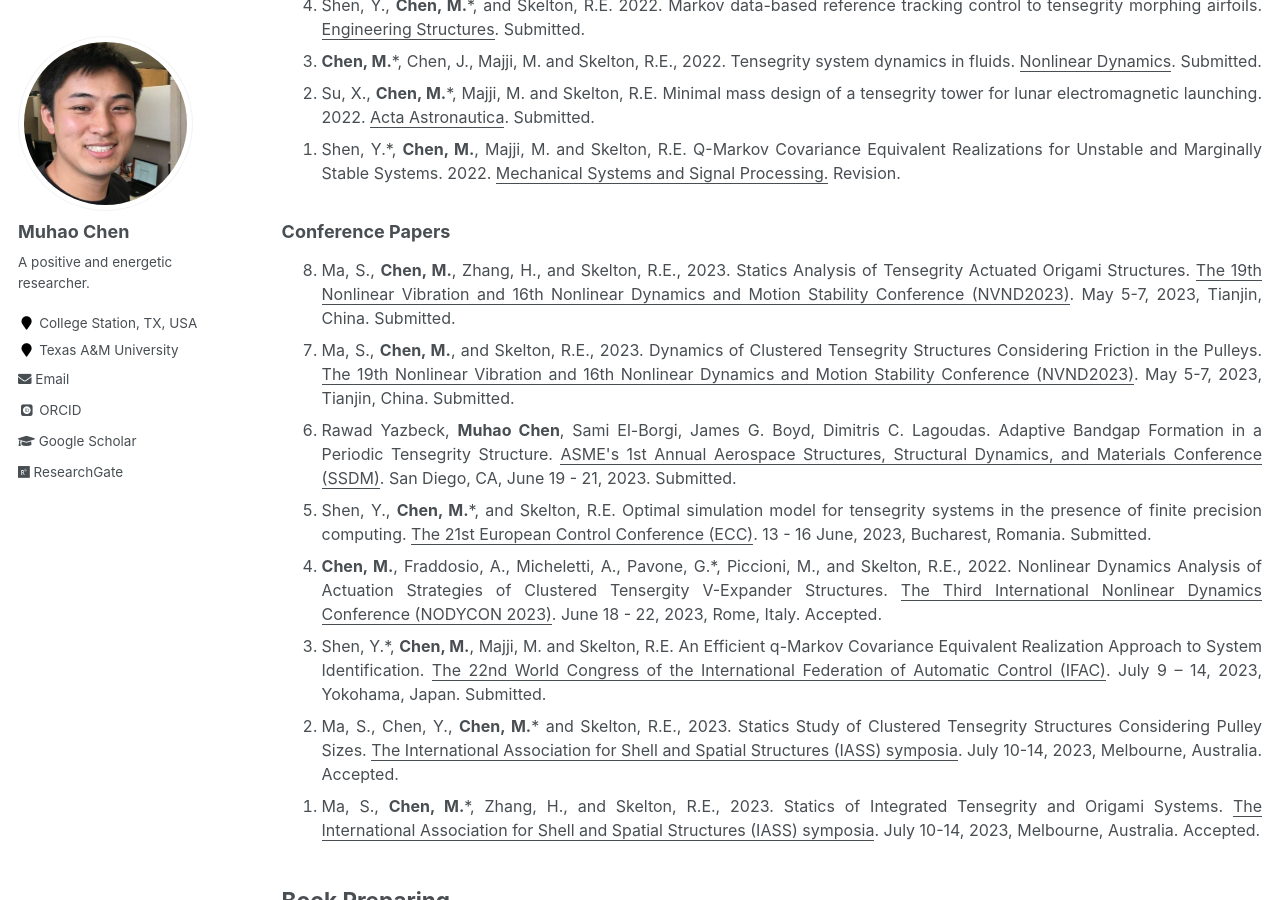
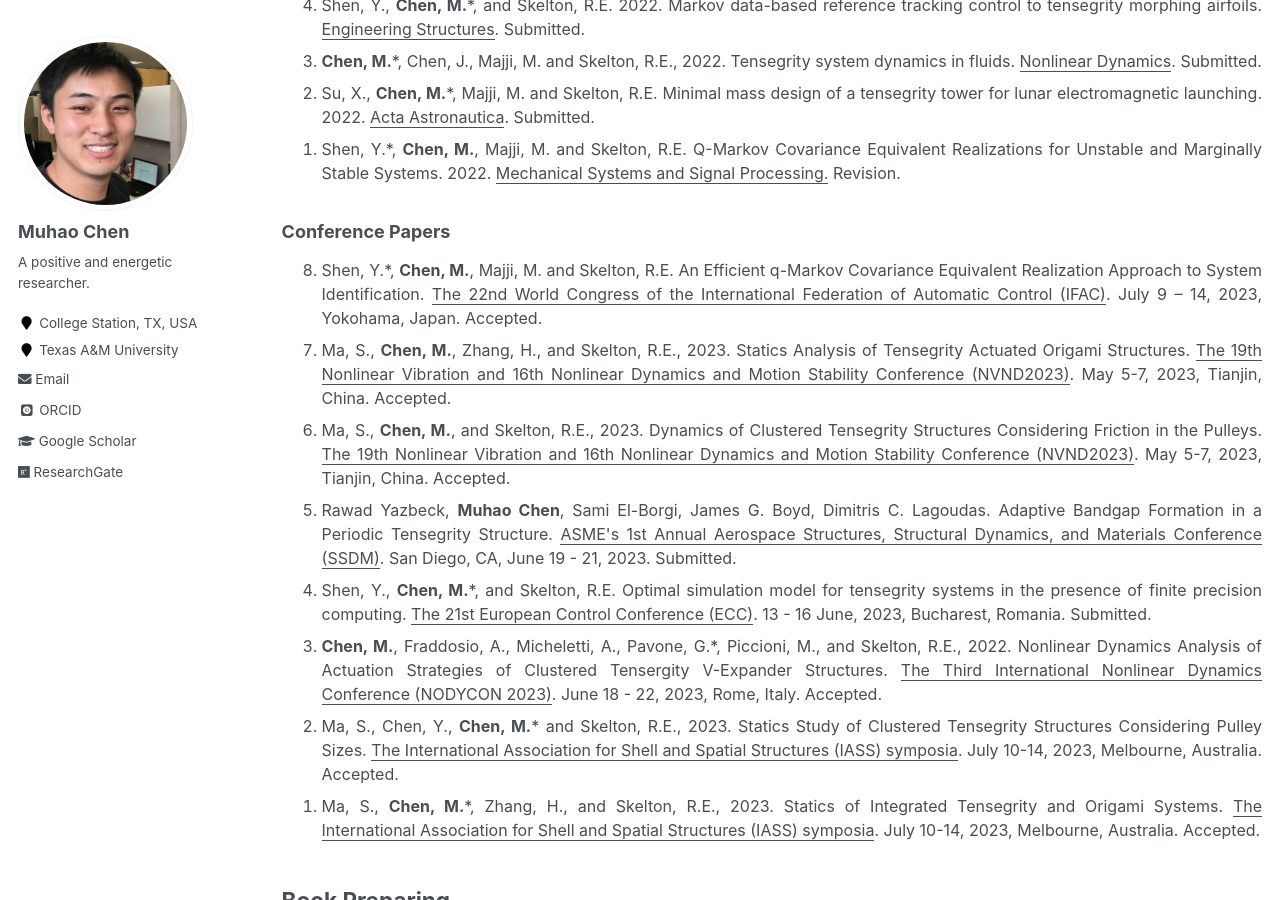
Before and after one commit to Muhao-Chen/muhao-chen.github.io, a Jekyll site: the page built from _pages/publication.md, in a window 1280 px wide and 900 px high, scrolled down 2291 px. Built offline with Jekyll 4.4.1, drawn with Linux system fonts in a browser that asks for light colours; some web fonts are replaced.

Commit message:
Update publication.md

```diff
--- a/_pages/publication.md
+++ b/_pages/publication.md
@@ -75,12 +75,12 @@ toc: true
 ### Conference Papers
 <font size=3>
 <ol reversed>
-<li> Ma, S., <strong>Chen, M.</strong>, Zhang, H., and Skelton, R.E., 2023. Statics Analysis of Tensegrity Actuated Origami Structures. <u>The 19th Nonlinear Vibration and 16th Nonlinear Dynamics and Motion Stability Conference (NVND2023)</u>. May 5-7, 2023, Tianjin, China. Submitted. </li>
-<li> Ma, S., <strong>Chen, M.</strong>, and Skelton, R.E., 2023. Dynamics of Clustered Tensegrity Structures Considering Friction in the Pulleys. <u>The 19th Nonlinear Vibration and 16th Nonlinear Dynamics and Motion Stability Conference (NVND2023)</u>.  May 5-7, 2023, Tianjin, China. Submitted. </li>
+<li> Shen, Y.*, <strong>Chen, M.</strong>, Majji, M. and Skelton, R.E. An Efficient q-Markov Covariance Equivalent Realization Approach to System Identification. <u>The 22nd World Congress of the International Federation of Automatic Control (IFAC)</u>. July 9 – 14, 2023, Yokohama, Japan. Accepted. </li>
+<li> Ma, S., <strong>Chen, M.</strong>, Zhang, H., and Skelton, R.E., 2023. Statics Analysis of Tensegrity Actuated Origami Structures. <u>The 19th Nonlinear Vibration and 16th Nonlinear Dynamics and Motion Stability Conference (NVND2023)</u>. May 5-7, 2023, Tianjin, China. Accepted. </li>
+<li> Ma, S., <strong>Chen, M.</strong>, and Skelton, R.E., 2023. Dynamics of Clustered Tensegrity Structures Considering Friction in the Pulleys. <u>The 19th Nonlinear Vibration and 16th Nonlinear Dynamics and Motion Stability Conference (NVND2023)</u>.  May 5-7, 2023, Tianjin, China. Accepted. </li>
 <li> Rawad Yazbeck, <strong>Muhao Chen</strong>, Sami El-Borgi, James G. Boyd, Dimitris C. Lagoudas. Adaptive Bandgap Formation in a Periodic Tensegrity Structure. <u>ASME's 1st Annual Aerospace Structures, Structural Dynamics, and Materials Conference (SSDM)</u>. San Diego, CA, June 19 - 21, 2023. Submitted. </li>
 <li> Shen, Y., <strong>Chen, M.</strong>*, and Skelton, R.E. Optimal simulation model for tensegrity systems in the presence of finite precision computing. <u>The 21st European Control Conference (ECC)</u>. 13 - 16 June, 2023, Bucharest, Romania. Submitted. </li>
 <li> <strong>Chen, M.</strong>, Fraddosio, A., Micheletti, A., Pavone, G.*, Piccioni, M., and Skelton, R.E., 2022. Nonlinear Dynamics Analysis of Actuation Strategies of Clustered Tensergity V-Expander Structures. <u>The Third International Nonlinear Dynamics Conference (NODYCON 2023)</u>. June 18 - 22, 2023, Rome, Italy. Accepted. </li>
-<li> Shen, Y.*, <strong>Chen, M.</strong>, Majji, M. and Skelton, R.E. An Efficient q-Markov Covariance Equivalent Realization Approach to System Identification. <u>The 22nd World Congress of the International Federation of Automatic Control (IFAC)</u>. July 9 – 14, 2023, Yokohama, Japan. Submitted. </li>
 <li> Ma, S., Chen, Y., <strong>Chen, M.</strong>* and Skelton, R.E., 2023. Statics Study of Clustered Tensegrity Structures Considering Pulley Sizes. <u>The International Association for Shell and Spatial Structures (IASS) symposia</u>. July 10-14, 2023, Melbourne, Australia. Accepted. </li>
 <li> Ma, S., <strong>Chen, M.</strong>*, Zhang, H., and Skelton, R.E., 2023. Statics of Integrated Tensegrity and Origami Systems. <u>The International Association for Shell and Spatial Structures (IASS) symposia</u>. July 10-14, 2023, Melbourne, Australia. Accepted. </li>
 </ol>
```
